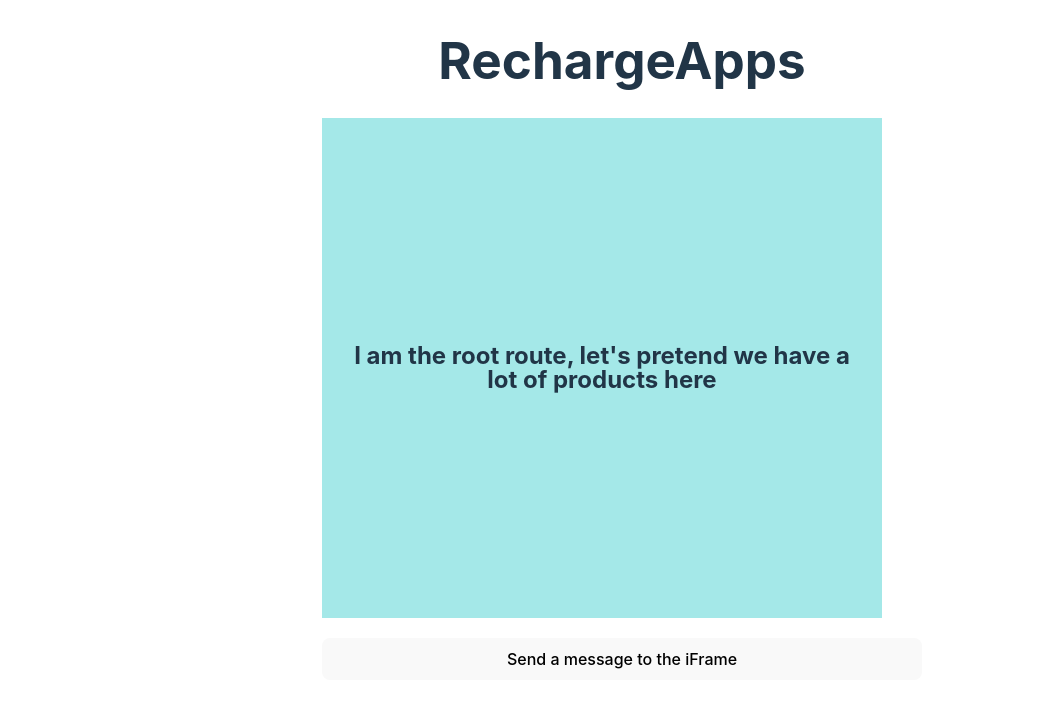
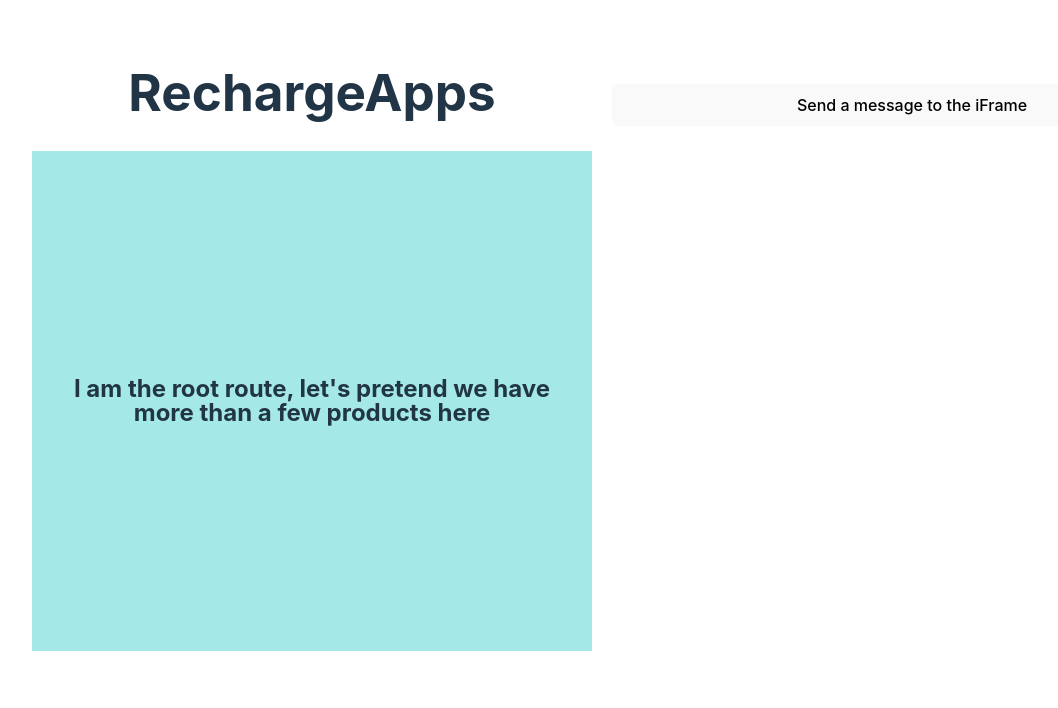
Before and after one commit to alejandronanez/react-runtime-research, a React (Vite) app in the folder iframe/: page / in a window 1280 px wide. Shown: the top 708 px of the page, without its empty margins (18-1076 px from the left). Built offline with nearby package versions, Linux system fonts and the light colour scheme.

Commit message:
feat: update homepage designs

```diff
--- a/iframe/src/App.css
+++ b/iframe/src/App.css
@@ -28,3 +28,8 @@
 .page-wrapper__cancel {
   background-color: #ff6c6c;
 }
+
+.App {
+  display: flex;
+  gap: 20px;
+}
--- a/iframe/src/App.tsx
+++ b/iframe/src/App.tsx
@@ -19,6 +19,7 @@
   const navigate = useNavigate();
   return (
     <div className="App">
+      <div>
         <h1>RechargeApps</h1>
 
         <Routes>
@@ -28,6 +29,7 @@
             <Route path="cancel" element={<CancelRoute />} />
           </Route>
         </Routes>
+      </div>
 
       <Embedded
         embeddedCancelRoute={embeddedCancelRoute}
--- a/iframe/src/Routes.tsx
+++ b/iframe/src/Routes.tsx
@@ -1,6 +1,8 @@
 export const RootRoute = () => (
   <div className="page-wrapper">
-    <h2>I am the root route, let's pretend we have a lot of products here</h2>
+    <h2>
+      I am the root route, let's pretend we have more than a few products here
+    </h2>
   </div>
 );
 
```
Lines whose indentation alone changed are shown as unchanged.
